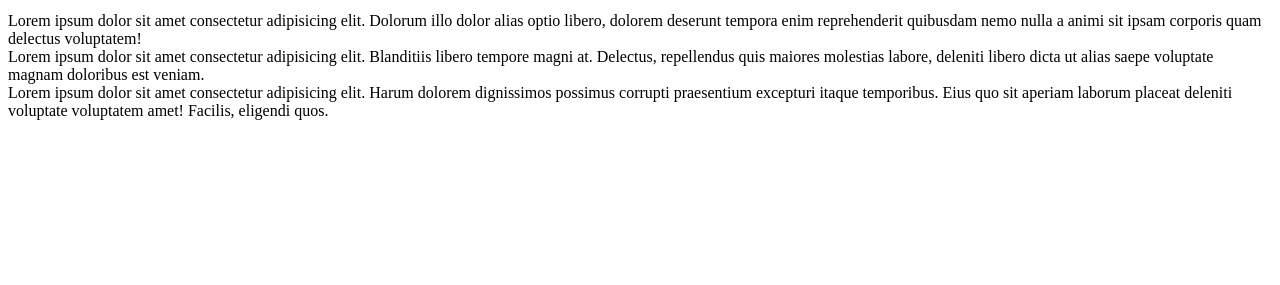
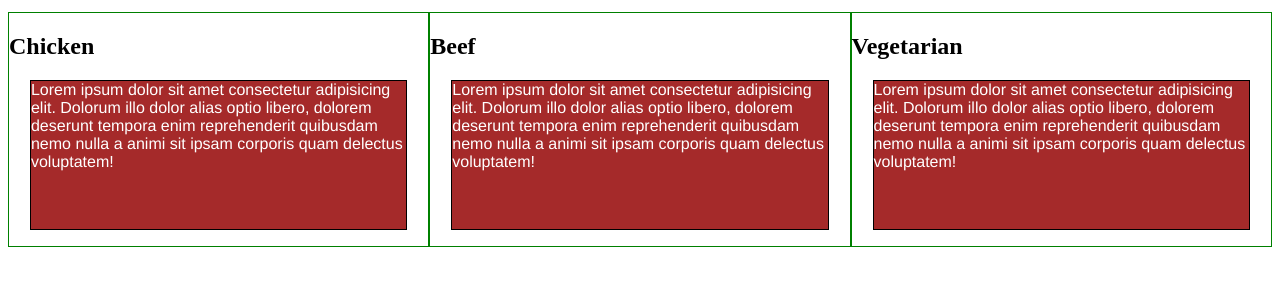
Before and after one commit to rohannelson/coursera-assignments, a plain HTML site: page assignment-2/index.html in a window 1280 px wide. Shown: the part 61-346 px from the top of the page. Drawn offline with Linux system fonts and the light colour scheme.

Commit message:
End of night update

```diff
--- a/assignment-2/index.html
+++ b/assignment-2/index.html
@@ -7,9 +7,28 @@
     <link rel="stylesheet" href="css/styles.css">
 </head>
 <body>
+<div class="container">
+<div class="row">
 <h1>Our Menu</h1>
-<div>Lorem ipsum dolor sit amet consectetur adipisicing elit. Dolorum illo dolor alias optio libero, dolorem deserunt tempora enim reprehenderit quibusdam nemo nulla a animi sit ipsam corporis quam delectus voluptatem!</div>
-<div>Lorem ipsum dolor sit amet consectetur adipisicing elit. Blanditiis libero tempore magni at. Delectus, repellendus quis maiores molestias labore, deleniti libero dicta ut alias saepe voluptate magnam doloribus est veniam.</div>
-<div>Lorem ipsum dolor sit amet consectetur adipisicing elit. Harum dolorem dignissimos possimus corrupti praesentium excepturi itaque temporibus. Eius quo sit aperiam laborum placeat deleniti voluptate voluptatem amet! Facilis, eligendi quos.</div>
+<section class="col-lg-4 col-md-6">
+    <section class="pad">
+    <h2>Chicken</h2>
+    <p>Lorem ipsum dolor sit amet consectetur adipisicing elit. Dolorum illo dolor alias optio libero, dolorem deserunt tempora enim reprehenderit quibusdam nemo nulla a animi sit ipsam corporis quam delectus voluptatem!</p>
+    </section>
+</section>
+<section class="col-lg-4 col-md-6">
+    <section class="pad">
+    <h2>Beef</h2>
+    <p>Lorem ipsum dolor sit amet consectetur adipisicing elit. Dolorum illo dolor alias optio libero, dolorem deserunt tempora enim reprehenderit quibusdam nemo nulla a animi sit ipsam corporis quam delectus voluptatem!</p>
+    </section>
+</section>
+<section class="col-lg-4 col-md-12">
+    <section class="pad">
+    <h2>Vegetarian</h2>
+    <p>Lorem ipsum dolor sit amet consectetur adipisicing elit. Dolorum illo dolor alias optio libero, dolorem deserunt tempora enim reprehenderit quibusdam nemo nulla a animi sit ipsam corporis quam delectus voluptatem!</p>
+    </section>
+</section>
+</div>
+</div>
 </body>
 </html>
```
